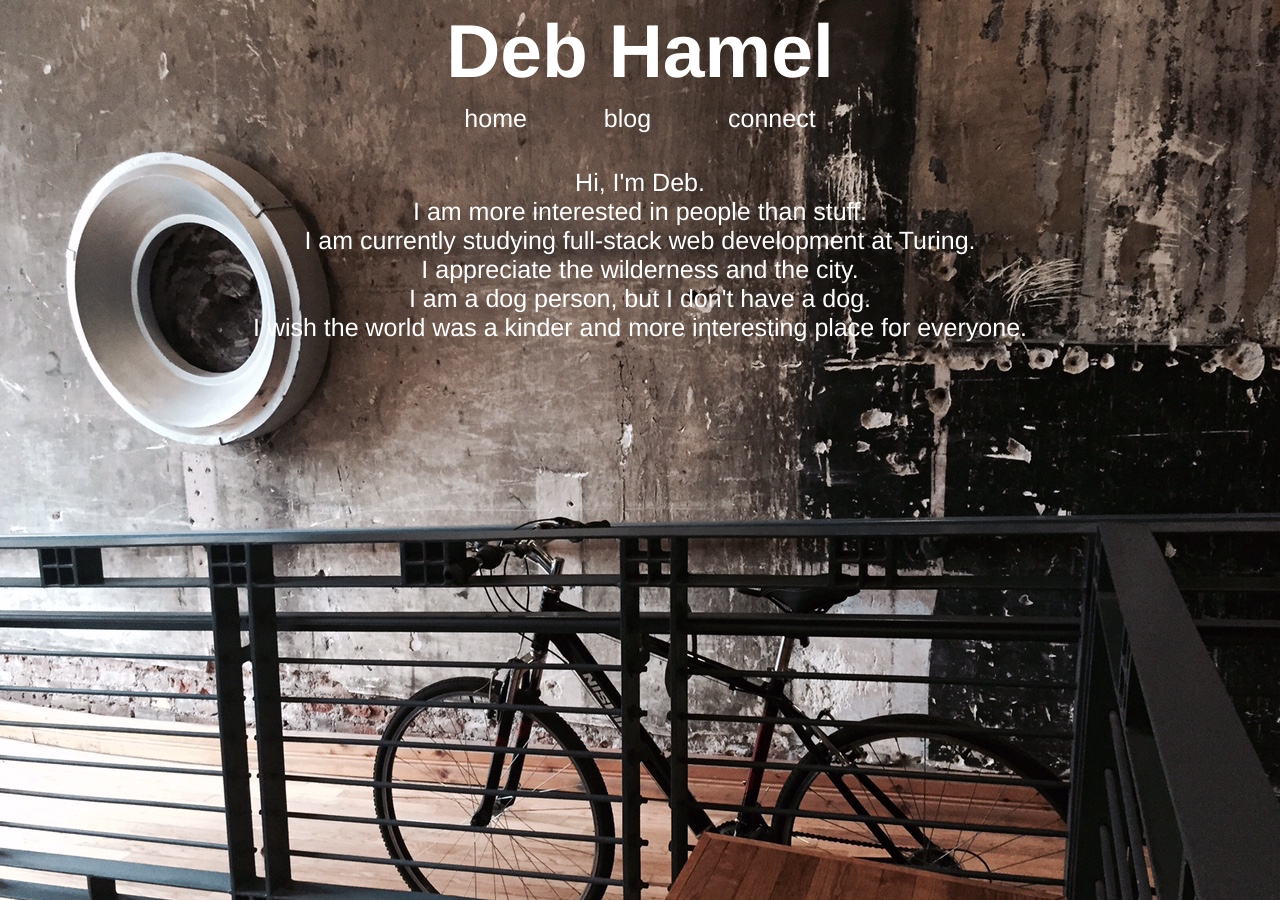
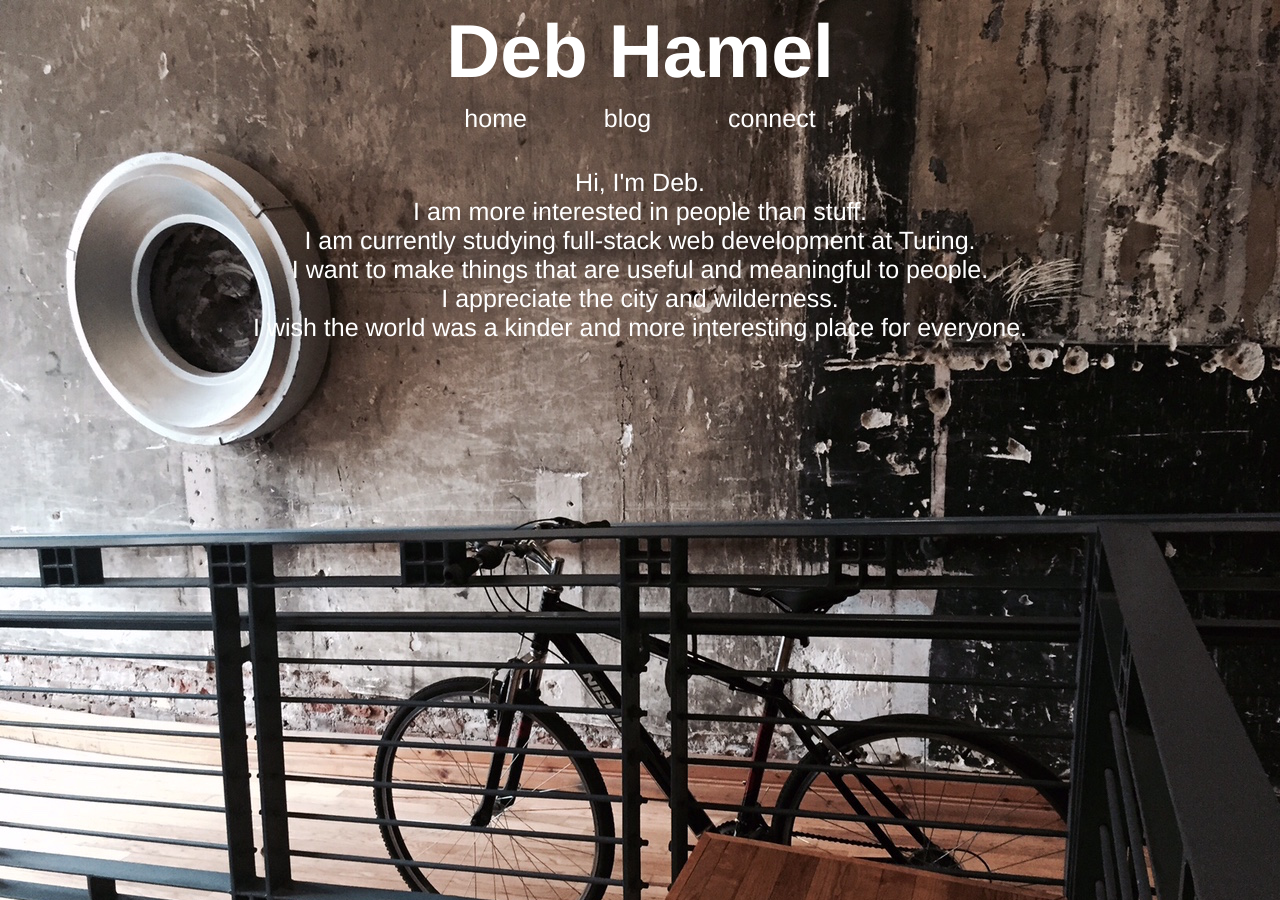
Before and after one commit to deborahleehamel/deborahleehamel.github.io, a Jekyll site: the page built from index.html, in a window 1280 px wide. Built offline with Jekyll 4.4.1, drawn with Linux system fonts in a browser that asks for light colours.

Commit message:
Updated text on homepage.

```diff
--- a/index.html
+++ b/index.html
@@ -6,8 +6,8 @@ layout: default
   Hi, I'm Deb.<br />
   I am more interested in people than stuff.<br />
   I am currently studying full-stack web development at Turing.<br />
-  I appreciate the wilderness and the city.<br />
-  I am a dog person, but I don't have a dog.<br />
+  I want to make things that are useful and meaningful to people.<br />
+  I appreciate the city and wilderness.<br />
   I wish the world was a kinder and more interesting place for everyone.
 </div>
 
```
